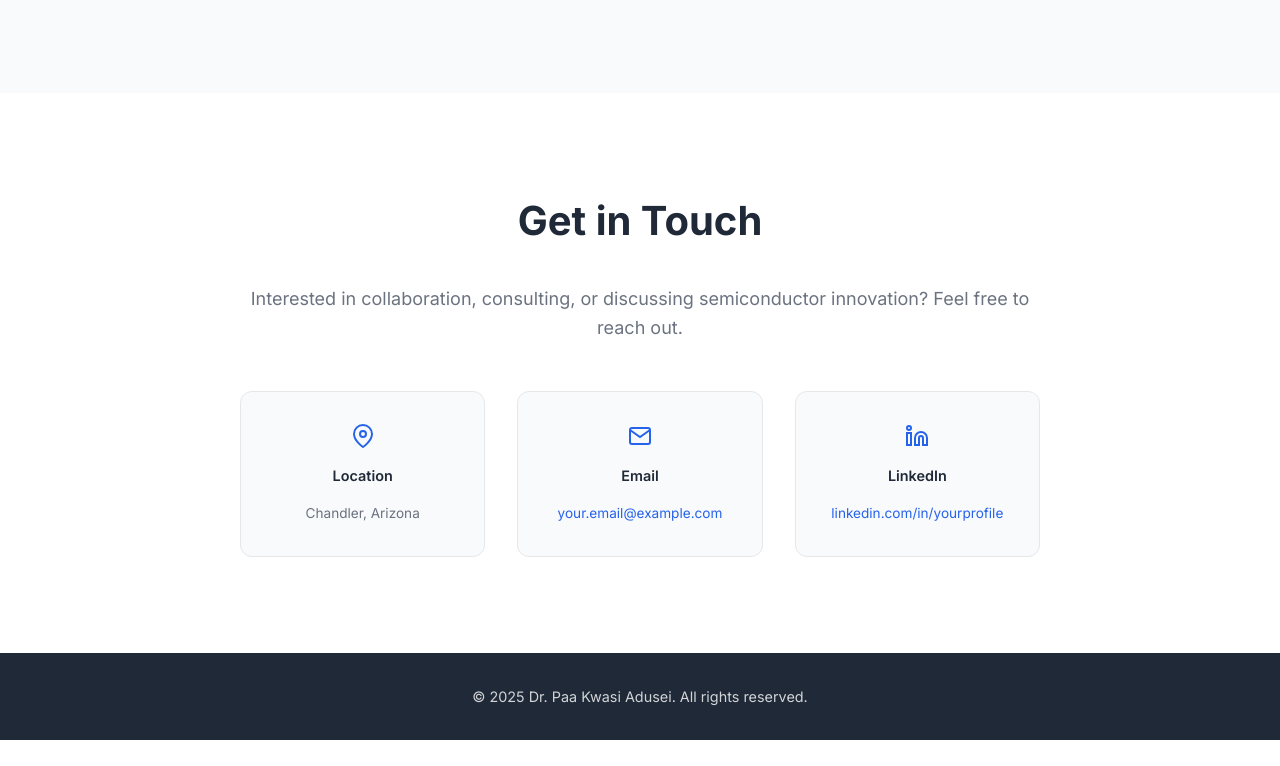
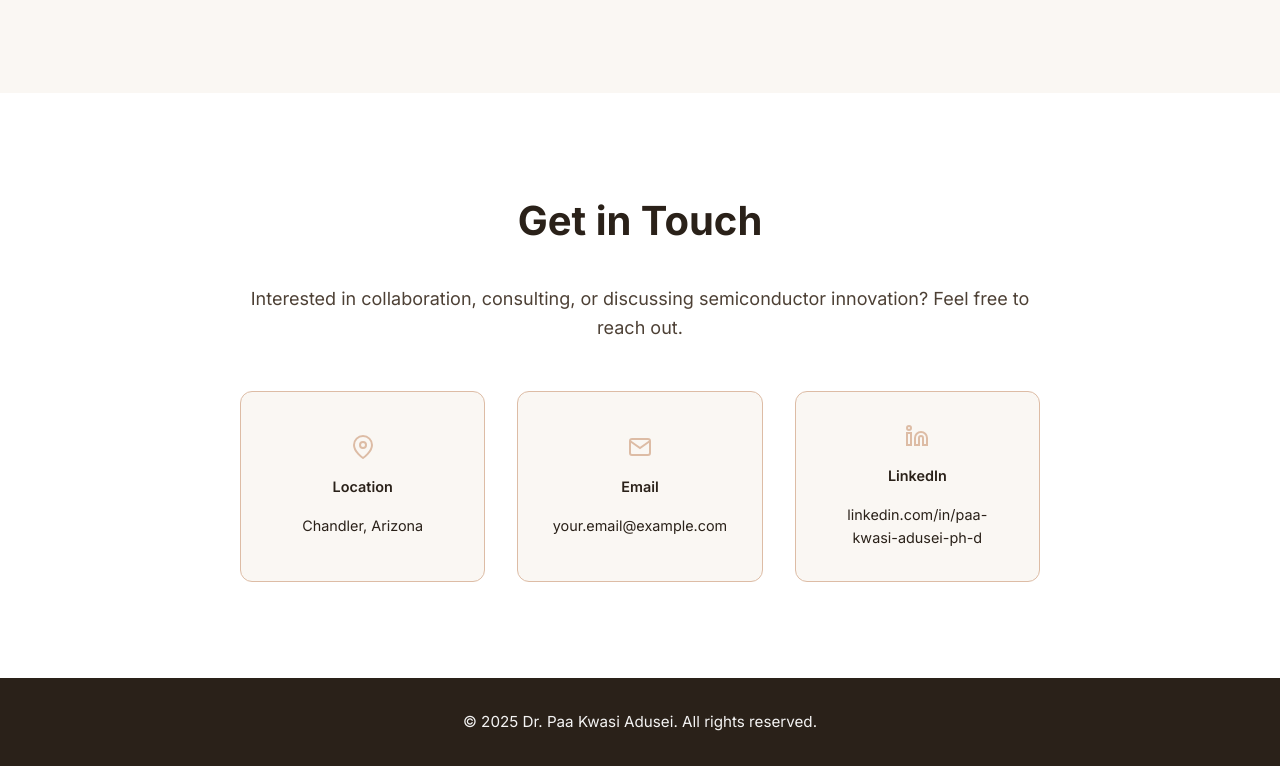
Before and after one commit to DAVIDNYARKO123/paa_kwesi_adusei, a plain HTML site: page index.html in a window 1280 px wide. Shown: the part 7583-8349 px from the top of the page. Before the commit the page ends 8323 px from the top, so only its background shows below. Drawn offline with Linux system fonts and the light colour scheme.

Commit message:
update style

```diff
--- a/index.html
+++ b/index.html
@@ -414,7 +414,7 @@
                             <circle cx="4" cy="4" r="2"></circle>
                         </svg>
                         <h4>LinkedIn</h4>
-                        <p><a href="#" target="_blank">linkedin.com/in/yourprofile</a></p>
+                        <p><a href="https://www.linkedin.com/in/paa-kwasi-adusei-ph-d-4657b982/" target="_blank">linkedin.com/in/paa-kwasi-adusei-ph-d</a></p>
                     </div>
                 </div>
             </div>
--- a/styles.css
+++ b/styles.css
@@ -9,20 +9,20 @@
 }
 
 :root {
-    /* Color Palette - Light Theme */
-    --primary-color: #2563eb;
-    --primary-dark: #1e40af;
-    --primary-light: #3b82f6;
-    --text-primary: #1f2937;
-    --text-secondary: #6b7280;
-    --text-light: #9ca3af;
+    /* Color Palette - Beige Theme with Improved Contrast */
+    --primary-color: #ddbca5;
+    --primary-dark: #b8916f;
+    --primary-light: #e8d1bc;
+    --text-primary: #2a2119;
+    --text-secondary: #4d4035;
+    --text-light: #73604f;
     --bg-primary: #ffffff;
-    --bg-secondary: #f9fafb;
-    --bg-accent: #f3f4f6;
-    --border-color: #e5e7eb;
-    --shadow-sm: 0 1px 2px 0 rgba(0, 0, 0, 0.05);
-    --shadow-md: 0 4px 6px -1px rgba(0, 0, 0, 0.1);
-    --shadow-lg: 0 10px 15px -3px rgba(0, 0, 0, 0.1);
+    --bg-secondary: #faf7f3;
+    --bg-accent: #f0ebe5;
+    --border-color: #ddbca5;
+    --shadow-sm: 0 1px 2px 0 rgba(42, 33, 25, 0.08);
+    --shadow-md: 0 4px 6px -1px rgba(42, 33, 25, 0.12);
+    --shadow-lg: 0 10px 15px -3px rgba(42, 33, 25, 0.15);
 
     /* Typography */
     --font-family: 'Inter', -apple-system, BlinkMacSystemFont, 'Segoe UI', system-ui, sans-serif;
@@ -485,7 +485,7 @@ section {
 .empty-state {
     text-align: center;
     padding: var(--spacing-2xl);
-    color: var(--text-light);
+    color: var(--text-secondary);
     font-style: italic;
 }
 
@@ -550,7 +550,7 @@ section {
 }
 
 .timeline-period {
-    color: var(--text-light);
+    color: var(--text-secondary);
     font-size: 0.9rem;
     margin-bottom: var(--spacing-md);
 }
@@ -629,19 +629,19 @@ section {
 }
 
 .contact-item p {
-    color: var(--text-secondary);
-    font-size: 0.85rem;
+    color: var(--text-primary);
+    font-size: 0.9rem;
     margin: 0;
 }
 
 .contact-item a {
-    color: var(--primary-color);
+    color: var(--text-primary);
     text-decoration: none;
     transition: color var(--transition-speed);
 }
 
 .contact-item a:hover {
-    color: var(--primary-dark);
+    color: var(--primary-color);
     text-decoration: underline;
 }
 
@@ -657,8 +657,8 @@ section {
 }
 
 .footer p {
-    color: rgba(255, 255, 255, 0.8);
-    font-size: 0.9rem;
+    color: rgba(255, 255, 255, 0.95);
+    font-size: 0.95rem;
 }
 
 /* ===========================
```
